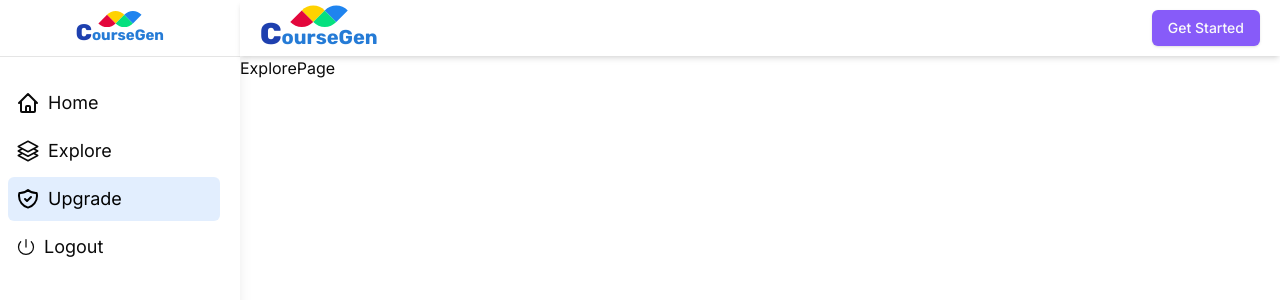
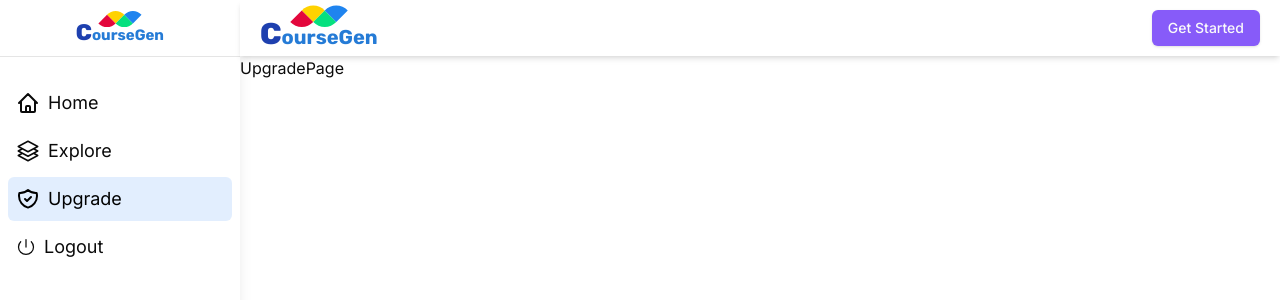
Before and after one commit to musamueed19/AI-Course-Generator, a Next.js app in the folder ai-course-generator-nextjs-tg/: page /dashboard/upgrade in a window 1280 px wide. Shown: the top 300 px of the page. Built offline with nearby package versions, Linux system fonts and the light colour scheme; no server answers.

Commit message:
make sidebar responsive on md, and lg screen

```diff
--- a/ai-course-generator-nextjs-tg/app/dashboard/_components/Sidebar.jsx
+++ b/ai-course-generator-nextjs-tg/app/dashboard/_components/Sidebar.jsx
@@ -36,7 +36,7 @@ export default function Sidebar() {
         </div>
 
         {/* Menu Lists - Section */}
-        <ul className="px-2 lg:pr-4 xl:pr-5 space-y-1 my-6">
+        <ul className="px-2 space-y-1 my-6">
           {menuLists.map((item, index) => (
             // pathname.includes(item.href)
             <Link key={index} href={item.href} className={`flex flex-col p-2 rounded-md ${pathname === item.href ? "bg-blue-100/80 text-black" : "hover:bg-gray-100"}`}>
--- a/ai-course-generator-nextjs-tg/app/dashboard/layout.jsx
+++ b/ai-course-generator-nextjs-tg/app/dashboard/layout.jsx
@@ -8,7 +8,7 @@ export default function DashboardLayout({ children }) {
   return (
     <div className="flex">
       {/* Sidebar - Section */}
-      <div className="w-60 md:inline hidden min-h-screen">
+      <div className="md:w-52 lg:w-60 md:inline hidden min-h-screen">
         <Sidebar />
       </div>
 
--- a/ai-course-generator-nextjs-tg/app/dashboard/upgrade/page.jsx
+++ b/ai-course-generator-nextjs-tg/app/dashboard/upgrade/page.jsx
@@ -1,7 +1,7 @@
 
 
-export default function ExplorePage() {
+export default function UpgradePage() {
   return (
-    <div>ExplorePage</div>
+    <div>UpgradePage</div>
   )
 }
```
